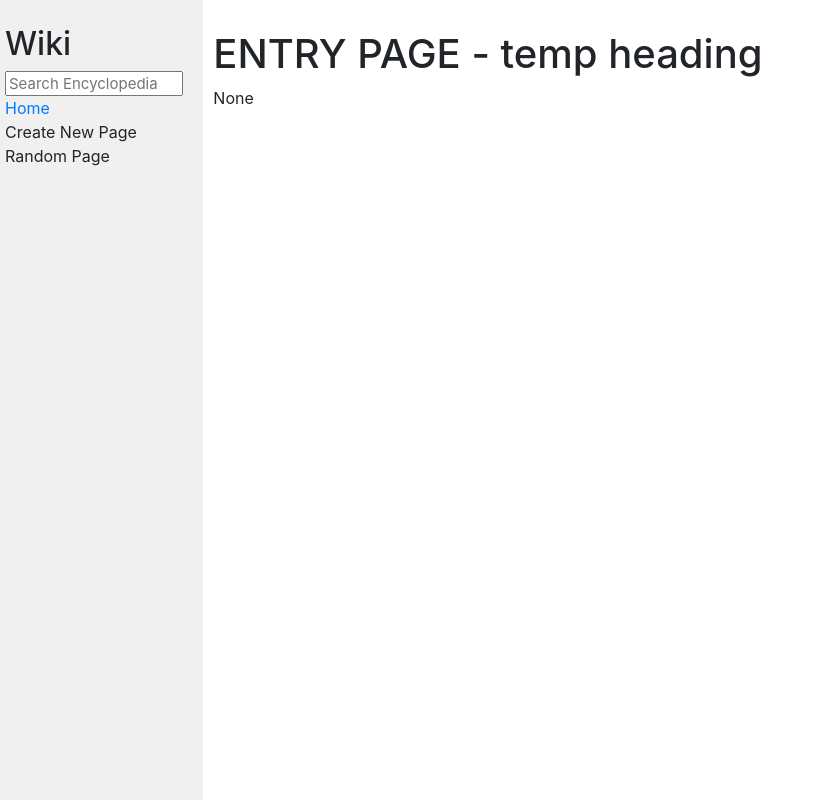
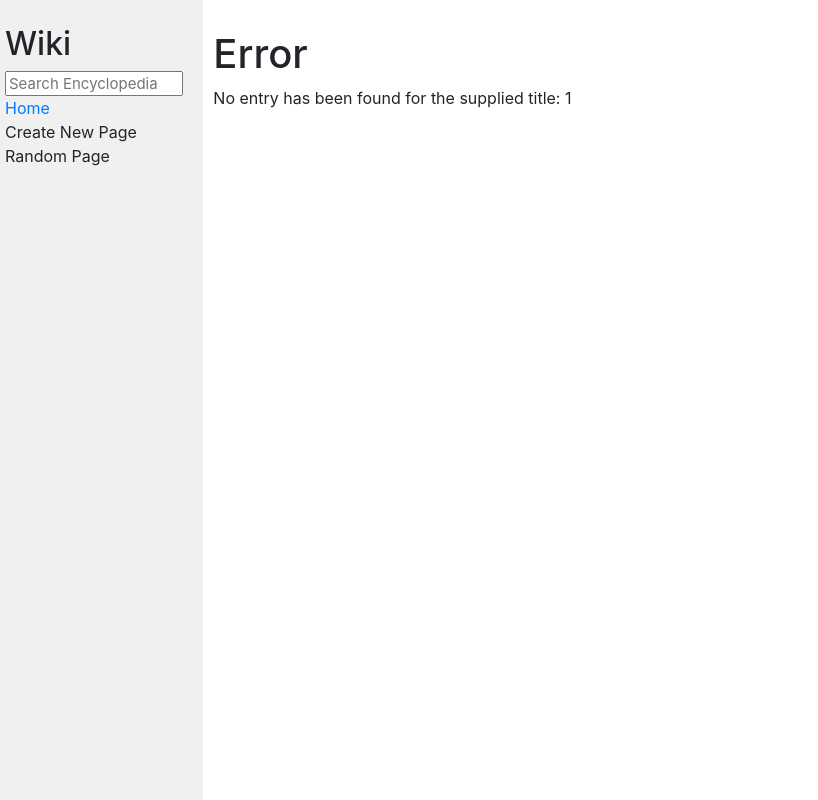
Before and after one commit to LowGFour/cs50, a Django app: page /wiki/1 in a window 1280 px wide. Shown: the whole page, without its empty margins (0-818 px from the left). Run offline with Django 3.2, Linux system fonts and the light colour scheme; some libraries are stand-ins or nearby versions.

Commit message:
Markdown to HTML conversion, Error displayed if entry is not found.

```diff
--- a/wiki/encyclopedia/templates/encyclopedia/entry.html
+++ b/wiki/encyclopedia/templates/encyclopedia/entry.html
@@ -5,6 +5,7 @@
 {% endblock %}
 
 {% block body %}
-    <h1>ENTRY PAGE - temp heading</h1>
-    {{ entryBody }}
+
+    {{ entryBody | safe }}    <!-- need to use safe filter to avoid escaping the HTML -->
+
 {% endblock %}
--- a/wiki/encyclopedia/views.py
+++ b/wiki/encyclopedia/views.py
@@ -1,6 +1,6 @@
 from django.shortcuts import render
 from . import util
-
+import markdown2
 
 def index(request):
     return render(request, "encyclopedia/index.html", {
@@ -8,7 +8,12 @@ def index(request):
     })
 
 def entry(request, title):
+    md = util.get_entry(title) # retrieve markdown from entry file
+    if md is None:
+        html = f"<h1>Error</h1><p>No entry has been found for the supplied title: {title}</p>"
+    else :
+        html = markdown2.markdown(md) # convert markdown text from file to html
     return render(request, "encyclopedia/entry.html", {
         "title": title,
-        "entryBody": util.get_entry(title)
+        "entryBody": html
     })
```
Also changed, not shown: wiki/encyclopedia/util.py (line endings or trailing spaces).
